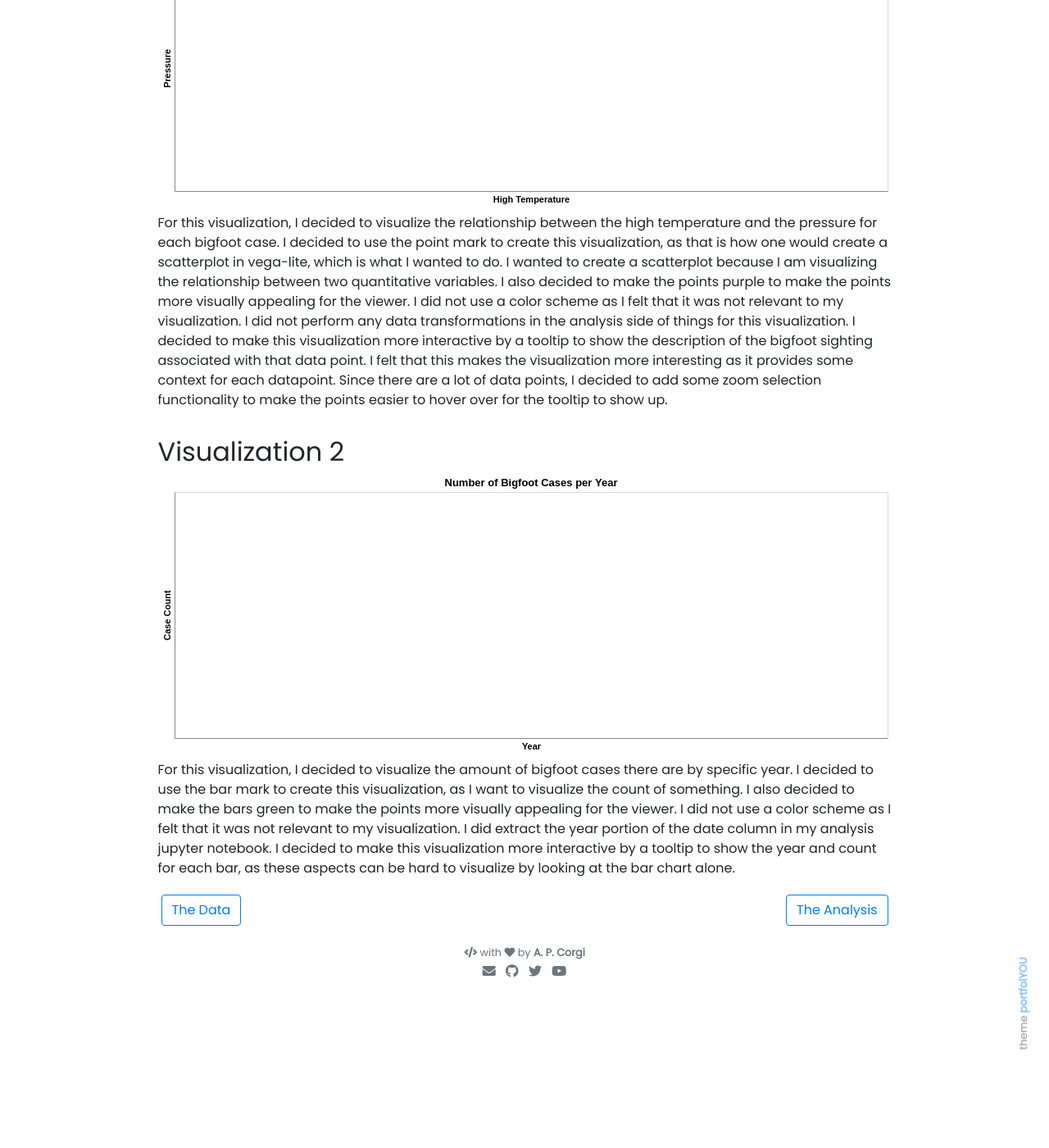
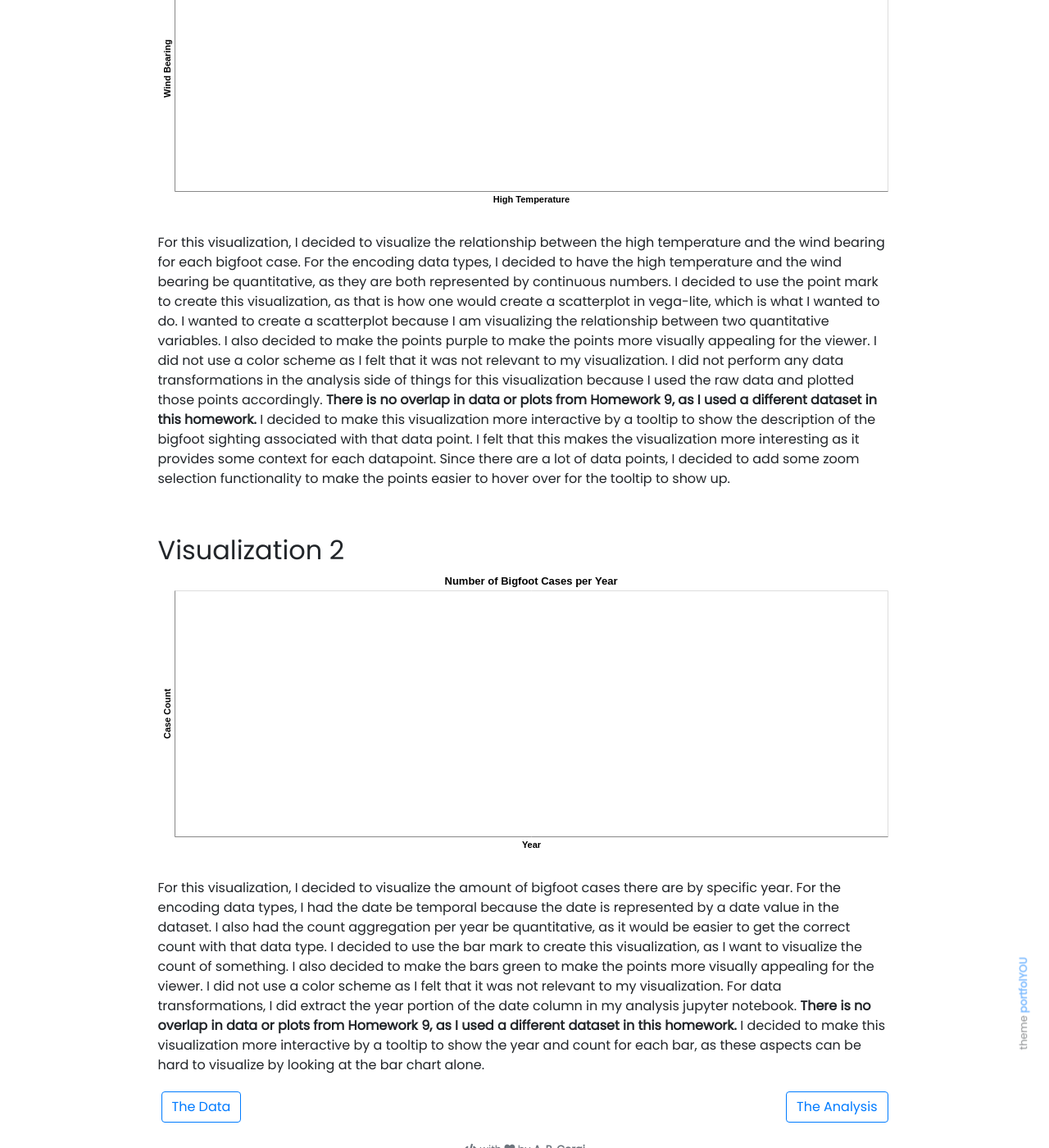
Before and after one commit to anisharaja/anisharaja.github.io, a Jekyll site: the page built from _projects/1_Homework_10.md, in a window 1280 px wide and 1400 px high, scrolled down 370 px. Shown: the whole window at 82% size. Built offline with Jekyll 4.4.1, drawn with Linux system fonts in a browser that asks for light colours; nearby versions of some CDN libraries; before the commit the page ends 1583 px from its top, so only the background shows below that.

Commit message:
Corrected homework 10

```diff
--- a/_projects/1_Homework_10.md
+++ b/_projects/1_Homework_10.md
@@ -15,11 +15,14 @@
 
 ## Visualization 1
 <vegachart schema-url="{{ site.baseurl }}/assets/json/viz1.json" style="width: 100%"></vegachart>
-
-For this visualization, I decided to visualize the relationship between the high temperature and the pressure for each bigfoot case. I decided to use the point mark to create this visualization, as that is how one would create a scatterplot in vega-lite, which is what I wanted to do. I wanted to create a scatterplot because I am visualizing the relationship between two quantitative variables. I also decided to make the points purple to make the points more visually appealing for the viewer. I did not use a color scheme as I felt that it was not relevant to my visualization. I did not perform any data transformations in the analysis side of things for this visualization. I decided to make this visualization more interactive by a tooltip to show the description of the bigfoot sighting associated with that data point. I felt that this makes the visualization more interesting as it provides some context for each datapoint. Since there are a lot of data points, I decided to add some zoom selection functionality to make the points easier to hover over for the tooltip to show up.
+<br>
+For this visualization, I decided to visualize the relationship between the high temperature and the wind bearing for each bigfoot case. For the encoding data types, I decided to have the high temperature and the wind bearing be quantitative, as they are both represented by continuous numbers. I decided to use the point mark to create this visualization, as that is how one would create a scatterplot in vega-lite, which is what I wanted to do. I wanted to create a scatterplot because I am visualizing the relationship between two quantitative variables. I also decided to make the points purple to make the points more visually appealing for the viewer. I did not use a color scheme as I felt that it was not relevant to my visualization. I did not perform any data transformations in the analysis side of things for this visualization because I used the raw data and plotted those points accordingly. **There is no overlap in data or plots from Homework 9, as I used a different dataset in this homework.** I decided to make this visualization more interactive by a tooltip to show the description of the bigfoot sighting associated with that data point. I felt that this makes the visualization more interesting as it provides some context for each datapoint. Since there are a lot of data points, I decided to add some zoom selection functionality to make the points easier to hover over for the tooltip to show up.
+<br>
+<br>
 ## Visualization 2
 <vegachart schema-url="{{ site.baseurl }}/assets/json/viz2.json" style="width: 100%"></vegachart>
-For this visualization, I decided to visualize the amount of bigfoot cases there are by specific year. I decided to use the bar mark to create this visualization, as I want to visualize the count of something. I also decided to make the bars green to make the points more visually appealing for the viewer. I did not use a color scheme as I felt that it was not relevant to my visualization. I did extract the year portion of the date column in my analysis jupyter notebook. I decided to make this visualization more interactive by a tooltip to show the year and count for each bar, as these aspects can be hard to visualize by looking at the bar chart alone.
+<br>
+For this visualization, I decided to visualize the amount of bigfoot cases there are by specific year. For the encoding data types, I had the date be temporal because the date is represented by a date value in the dataset. I also had the count aggregation per year be quantitative, as it would be easier to get the correct count with that data type. I decided to use the bar mark to create this visualization, as I want to visualize the count of something. I also decided to make the bars green to make the points more visually appealing for the viewer. I did not use a color scheme as I felt that it was not relevant to my visualization. For data transformations, I did extract the year portion of the date column in my analysis jupyter notebook. **There is no overlap in data or plots from Homework 9, as I used a different dataset in this homework.** I decided to make this visualization more interactive by a tooltip to show the year and count for each bar, as these aspects can be hard to visualize by looking at the bar chart alone.
 
 <!-- these are written in a combo of html and liquid -->
 
--- a/assets/json/viz1.json
+++ b/assets/json/viz1.json
@@ -1 +1 @@
-{"config": {"view": {"continuousWidth": 400, "continuousHeight": 300}}, "data": {"url": "https://raw.githubusercontent.com/UIUC-iSchool-DataViz/is445_bcubcg_fall2022/main/data/bfro_reports_fall2022.csv"}, "mark": "point", "encoding": {"color": {"value": "purple"}, "tooltip": {"field": "observed", "type": "nominal"}, "x": {"field": "temperature_high", "title": "High Temperature", "type": "quantitative"}, "y": {"field": "wind_bearing", "title": "Pressure", "type": "quantitative"}}, "height": 300, "selection": {"grid": {"type": "interval", "bind": "scales"}}, "title": "Relationship between High Temperature and Pressure in Bigfoot Cases", "width": "container", "$schema": "https://vega.github.io/schema/vega-lite/v4.17.0.json"}
+{"config": {"view": {"continuousWidth": 400, "continuousHeight": 300}}, "data": {"url": "https://raw.githubusercontent.com/UIUC-iSchool-DataViz/is445_bcubcg_fall2022/main/data/bfro_reports_fall2022.csv"}, "mark": "point", "encoding": {"color": {"value": "purple"}, "tooltip": {"field": "observed", "type": "nominal"}, "x": {"field": "temperature_high", "title": "High Temperature", "type": "quantitative"}, "y": {"field": "wind_bearing", "title": "Wind Bearing", "type": "quantitative"}}, "height": 300, "selection": {"grid": {"type": "interval", "bind": "scales"}}, "title": "Relationship between High Temperature and Wind Bearing in Bigfoot Cases", "width": "container", "$schema": "https://vega.github.io/schema/vega-lite/v4.17.0.json"}
```
Also changed, not shown: 4 other files.
